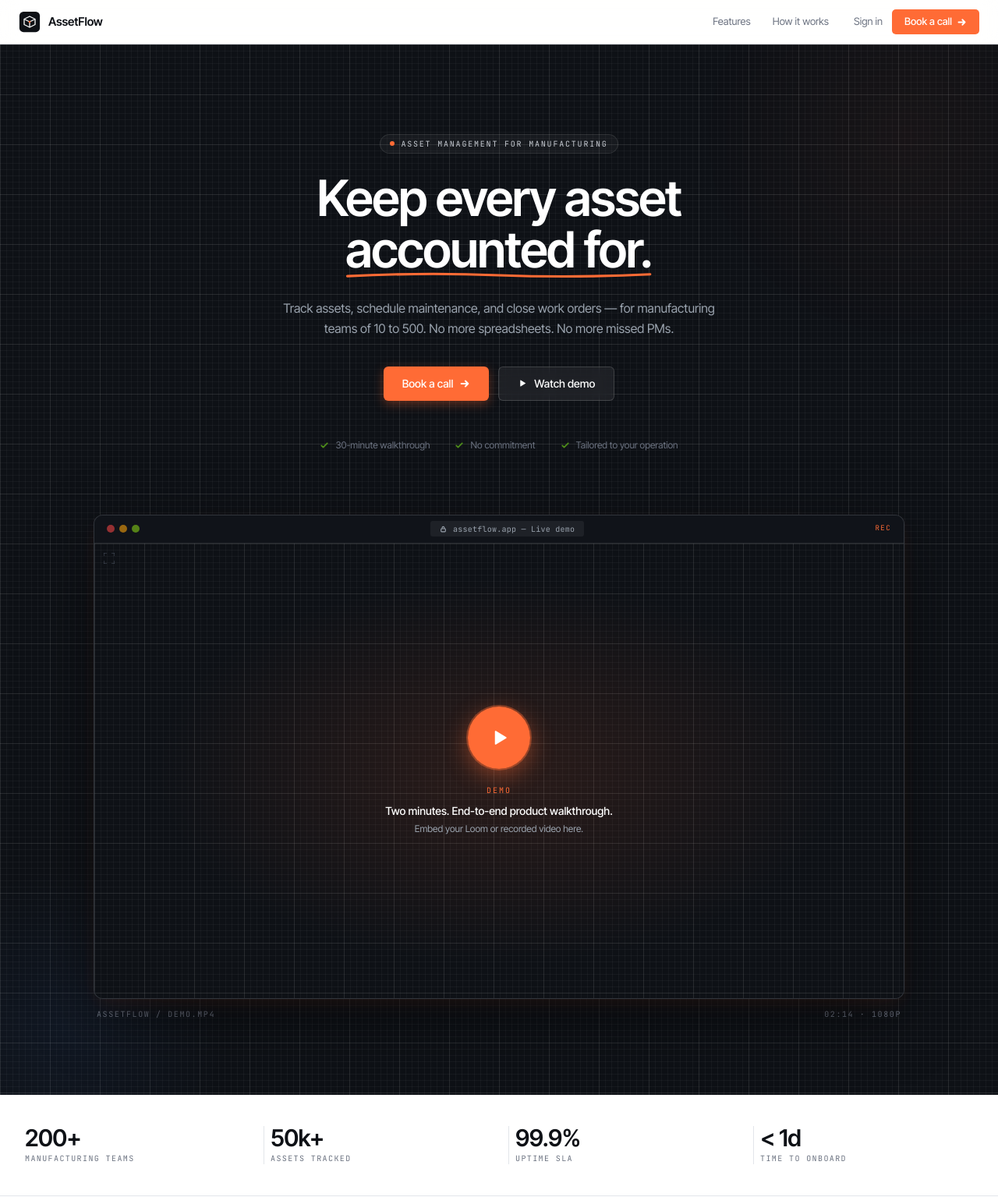
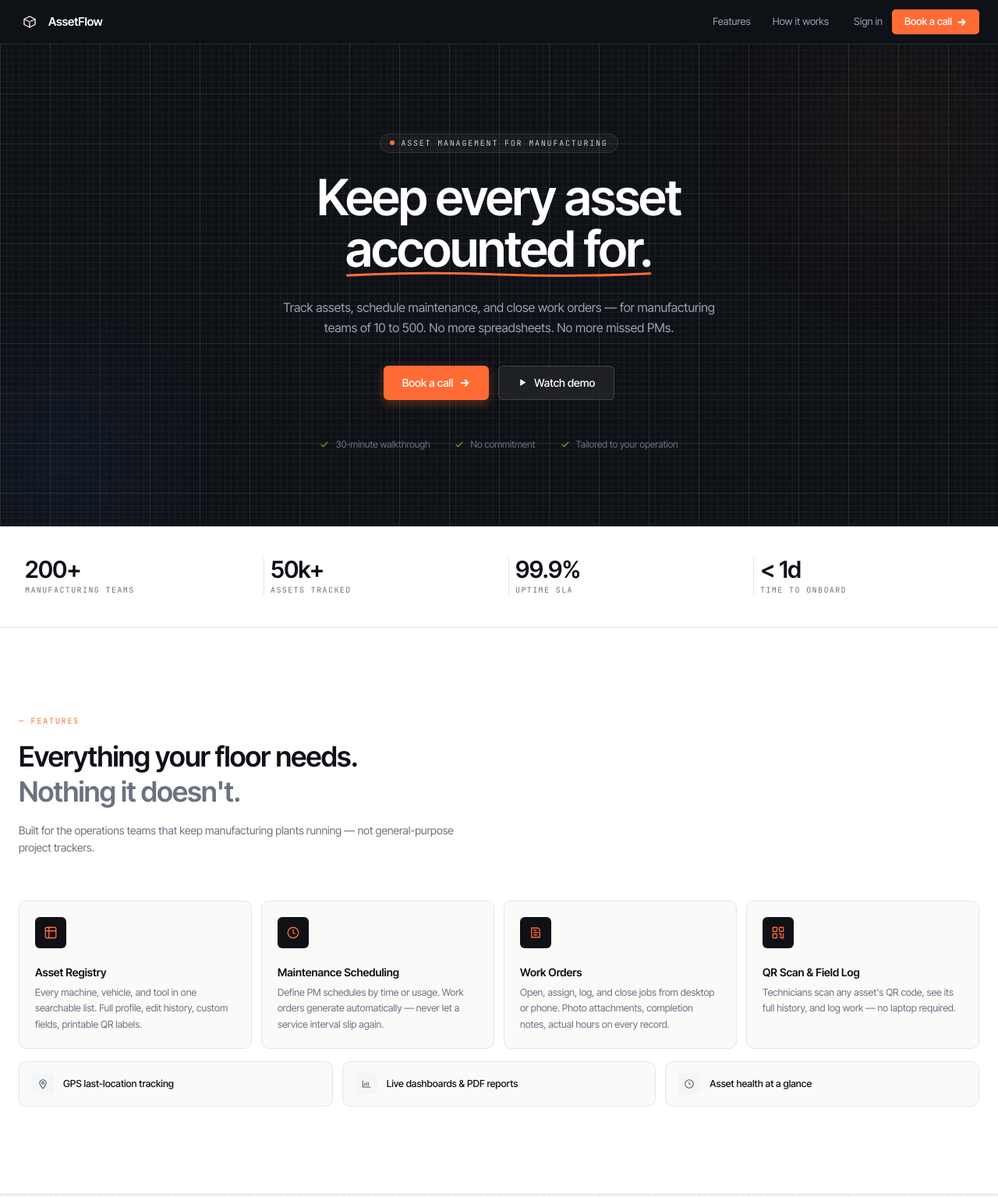
Before and after one commit to zillalikestocode/asset-management, an Astro site in the folder landing-page/: page / in a window 1280 px wide. Shown: the top 1535 px of the page at 78% size. Built offline with nearby package versions, Linux system fonts and the light colour scheme; Astro itself is replaced by a stand-in of ours.

Commit message:
feat: updated landing page

```diff
--- a/landing-page/src/components/Hero.astro
+++ b/landing-page/src/components/Hero.astro
@@ -105,7 +105,7 @@ const BOOK_CALL_URL = 'https://cal.com/your-handle'
     </div>
 
     {/* ── Video frame ─────────────────────────────── */}
-    <div id="demo" class="relative mx-auto mt-16 max-w-[1040px] lg:mt-20">
+    <div id="demo" class="relative hidden mx-auto mt-16 max-w-[1040px] lg:mt-20">
       {/* Frame "chrome" — looks like a window/browser around the video */}
       <div class="relative overflow-hidden rounded-xl border border-white/10 bg-af-ink-800 shadow-[0_24px_80px_-12px_rgba(0,0,0,0.6),0_8px_24px_-8px_rgba(255,107,53,0.18)]">
         {/* Browser top bar with traffic-light dots + tab */}
--- a/landing-page/src/components/Nav.astro
+++ b/landing-page/src/components/Nav.astro
@@ -9,18 +9,18 @@ const APP_URL = 'https://assetflow-app.netlify.app'
 const BOOK_CALL_URL = 'https://cal.com/your-handle'
 ---
 
-<header class="sticky top-0 z-50 border-b border-af-border bg-af-surface/85 backdrop-blur-md">
+<header class="bg-af-ink-900">
   <div class="mx-auto flex h-14 max-w-7xl items-center gap-8 px-6">
     <a href="/" class="mr-auto flex items-center gap-2.5">
       <img src="/logo-mark.svg" alt="AssetFlow" class="h-7 w-7" />
-      <span class="text-[15px] font-semibold tracking-[-0.01em] text-af-fg">AssetFlow</span>
+      <span class="text-[15px] font-semibold tracking-[-0.01em] text-white">AssetFlow</span>
     </a>
 
     <nav class="hidden items-center gap-7 md:flex">
       {links.map(({ label, href }) => (
         <a
           href={href}
-          class="text-[13px] text-af-muted transition-colors duration-[120ms] hover:text-af-fg"
+          class="text-[13px] text-af-ink-400 transition-colors duration-[120ms] hover:text-white"
         >
           {label}
         </a>
@@ -30,7 +30,7 @@ const BOOK_CALL_URL = 'https://cal.com/your-handle'
     <div class="flex items-center gap-3">
       <a
         href={`${APP_URL}/login`}
-        class="hidden text-[13px] text-af-muted transition-colors duration-[120ms] hover:text-af-fg sm:block"
+        class="hidden text-[13px] text-af-ink-400 transition-colors duration-[120ms] hover:text-white sm:block"
       >
         Sign in
       </a>
```
